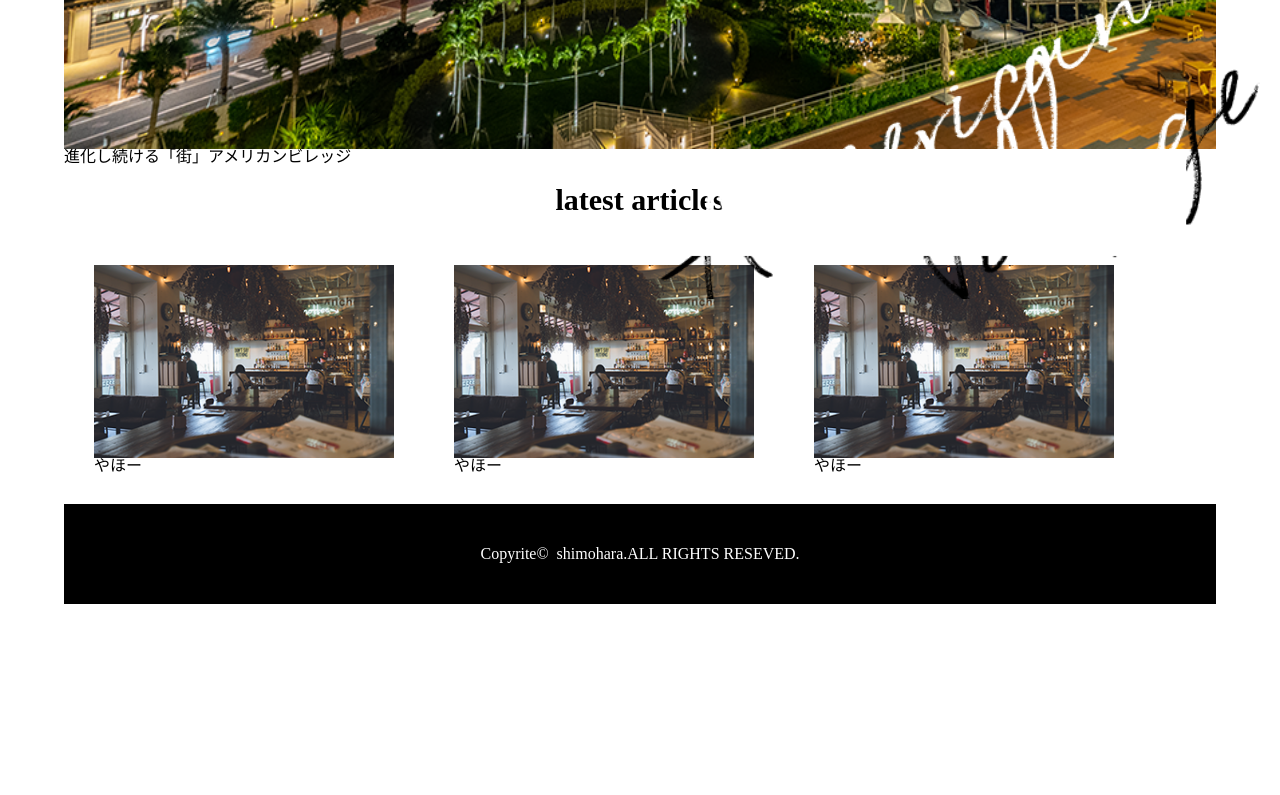
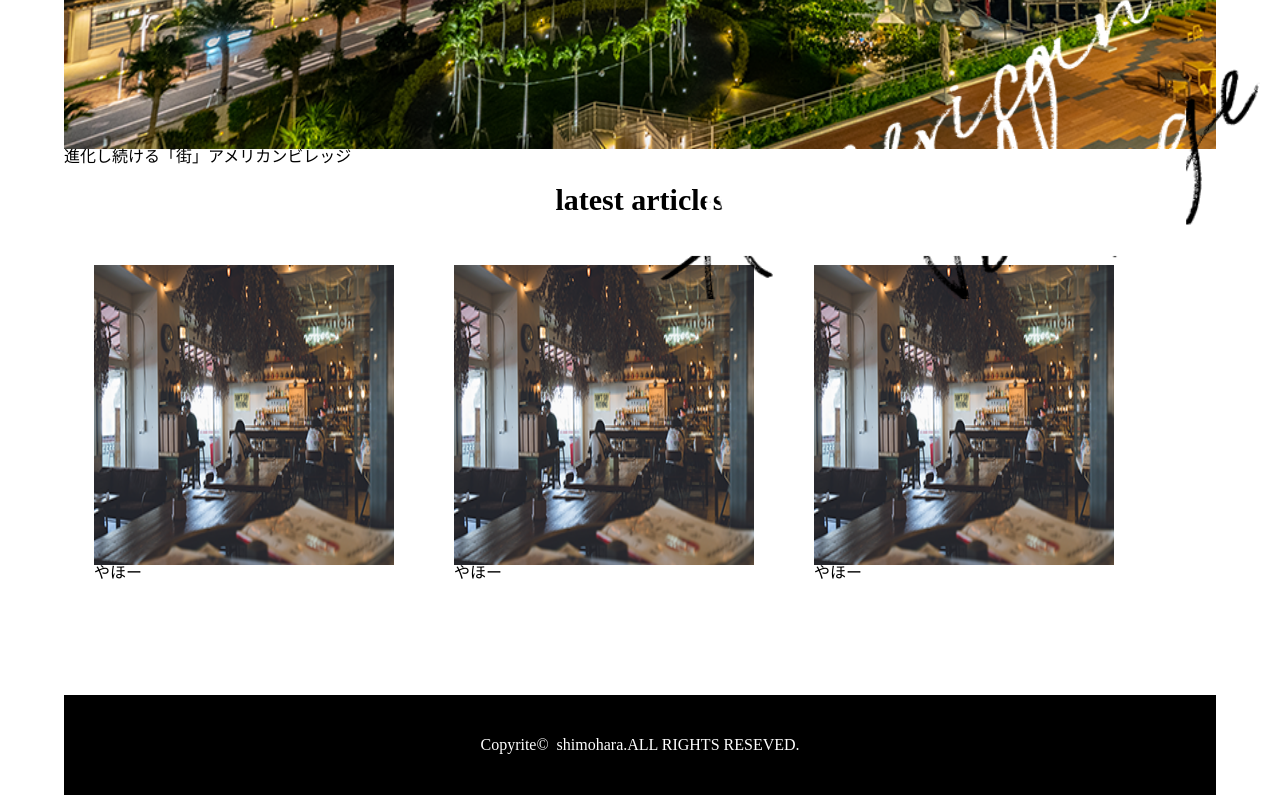
Before and after one commit to akn831/OJT2, a PHP site: page / in a window 1280 px wide. Shown: the part 551-1346 px from the top of the page. Before the commit the page ends 1155 px from the top, so only its background shows below. Run offline with PHP 8.4, Linux system fonts and the light colour scheme.

Commit message:
post 修正

```diff
--- a/assets/style.css
+++ b/assets/style.css
@@ -57,11 +57,16 @@ h1 {
     display: flex;
 }
 
+.post img {
+    height: 300px;
+    width: 300px;
+}
 .post li {
     display: flex;
     flex-direction: column;
     margin: 30px;
     width: 300px;
+    height: 400px;
 }
 /* フッター */
 
```
